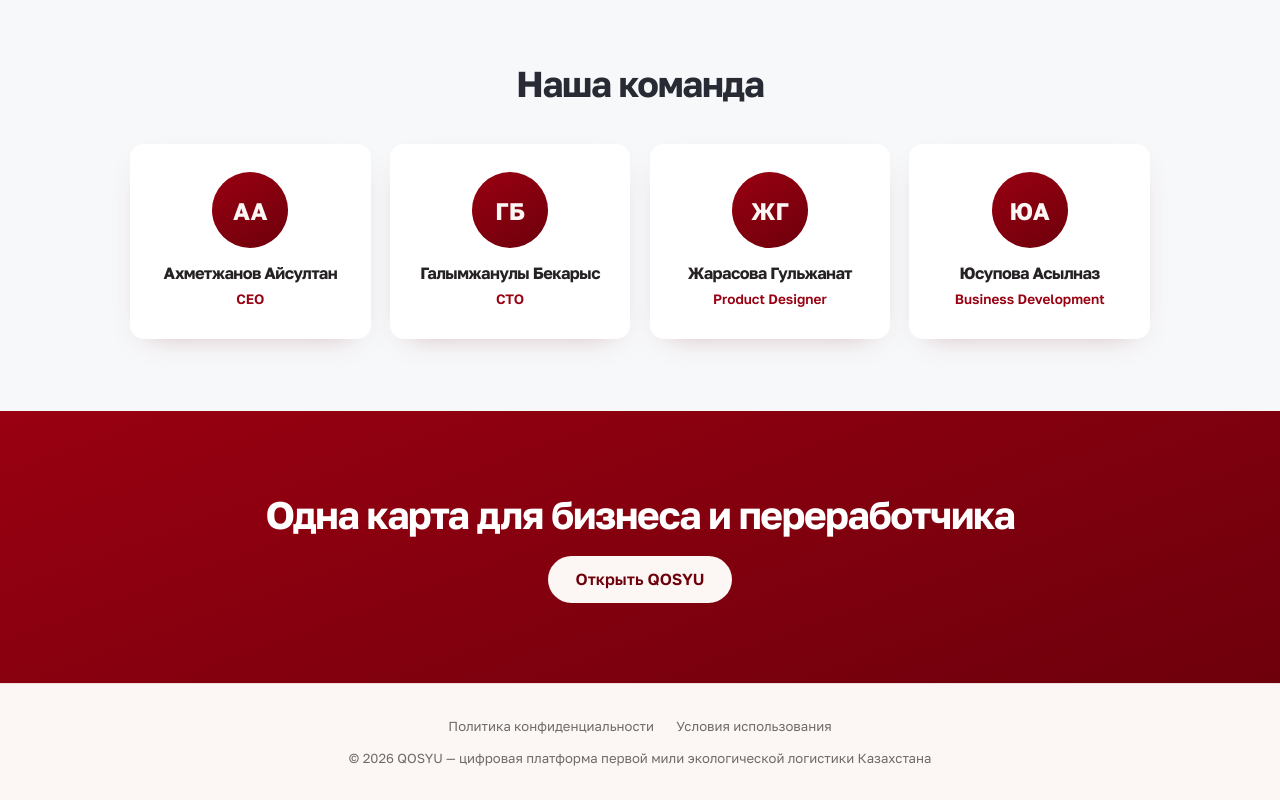
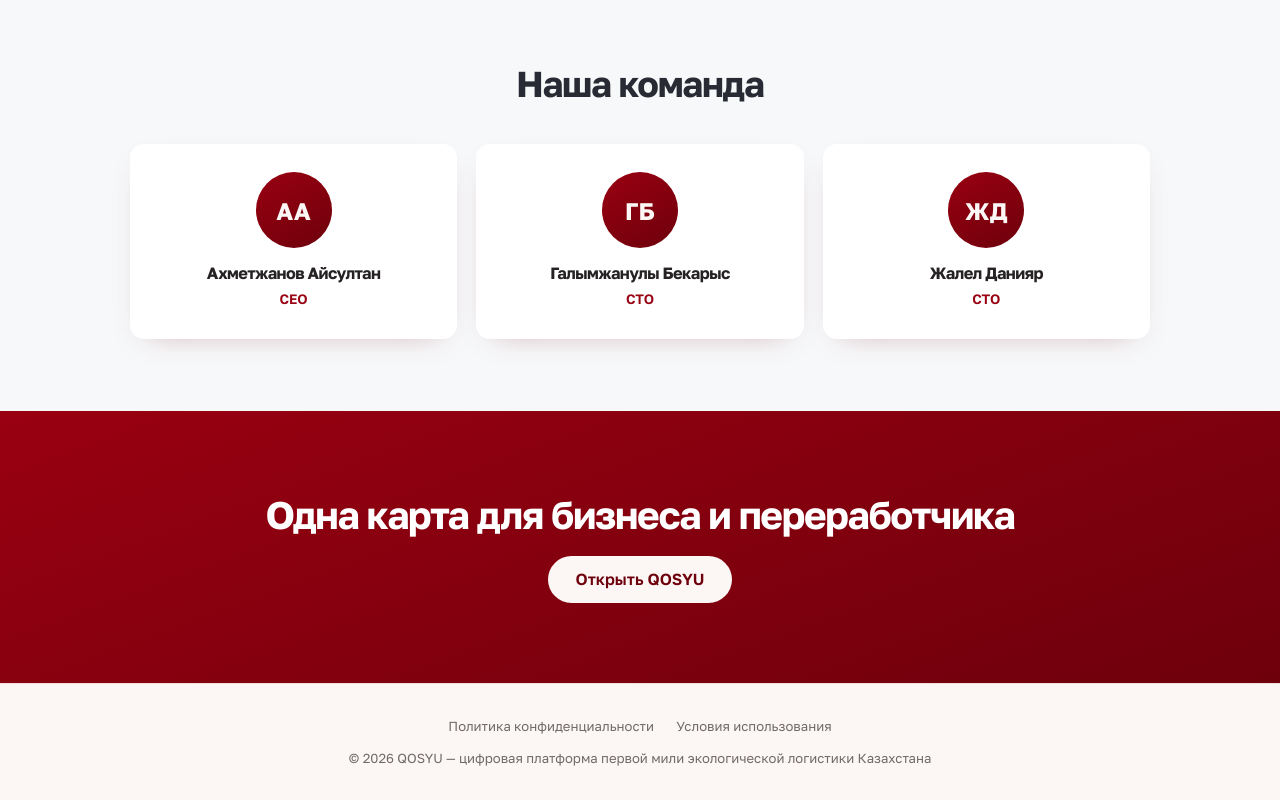
Before and after one commit to oxymerald/qosyu.com, a plain HTML site: page app/static/index.html in a window 1280 px wide. Shown: the part 2071-2871 px from the top of the page. Drawn offline with Linux system fonts and the light colour scheme.

Commit message:
Update QOSYU team roster

```diff
--- a/app/static/css/app.css
+++ b/app/static/css/app.css
@@ -360,7 +360,7 @@ a { color: var(--wine); text-decoration: none; }
 .roadmap-line { flex: none; width: 44px; height: 2px; background: var(--wine); margin-top: 23px; opacity: 0.45; }
 
 /* Команда */
-.team-grid { display: grid; grid-template-columns: repeat(4, 1fr); gap: 1.2rem; max-width: 1020px; margin: 0 auto; }
+.team-grid { display: grid; grid-template-columns: repeat(3, 1fr); gap: 1.2rem; max-width: 1020px; margin: 0 auto; }
 .team-card {
   background: var(--white); border-radius: var(--radius); padding: 1.8rem 1.2rem;
   text-align: center; box-shadow: var(--shadow);
--- a/app/static/index.html
+++ b/app/static/index.html
@@ -10,7 +10,7 @@
   <link rel="preload" href="/static/fonts/golos-text-variable.woff2" as="font" type="font/woff2" crossorigin />
   <link rel="preload" href="/static/fonts/manrope-variable.woff2" as="font" type="font/woff2" crossorigin />
   <link rel="preconnect" href="https://unpkg.com" />
-  <link rel="stylesheet" href="/static/css/app.css?v=20261008-brand-fonts" />
+  <link rel="stylesheet" href="/static/css/app.css?v=20261008-team" />
 </head>
 <body>
 
@@ -62,8 +62,7 @@
       <div class="team-grid">
         <article class="team-card reveal"><span class="avatar">АА</span><h3>Ахметжанов Айсултан</h3><p data-i18n="team.ceo">CEO</p></article>
         <article class="team-card reveal"><span class="avatar">ГБ</span><h3>Галымжанулы Бекарыс</h3><p data-i18n="team.cto">CTO</p></article>
-        <article class="team-card reveal"><span class="avatar">ЖГ</span><h3>Жарасова Гульжанат</h3><p data-i18n="team.designer">Product Designer</p></article>
-        <article class="team-card reveal"><span class="avatar">ЮА</span><h3>Юсупова Асылназ</h3><p data-i18n="team.bizdev">Business Development</p></article>
+        <article class="team-card reveal"><span class="avatar">ЖД</span><h3>Жалел Данияр</h3><p data-i18n="team.cto">CTO</p></article>
       </div>
     </section>
     <section class="final-band"><h2 data-i18n="public.final">Одна карта для бизнеса и переработчика</h2><button class="btn btn-cream" data-action="register" data-i18n="public.cta">Открыть QOSYU</button></section>
```
